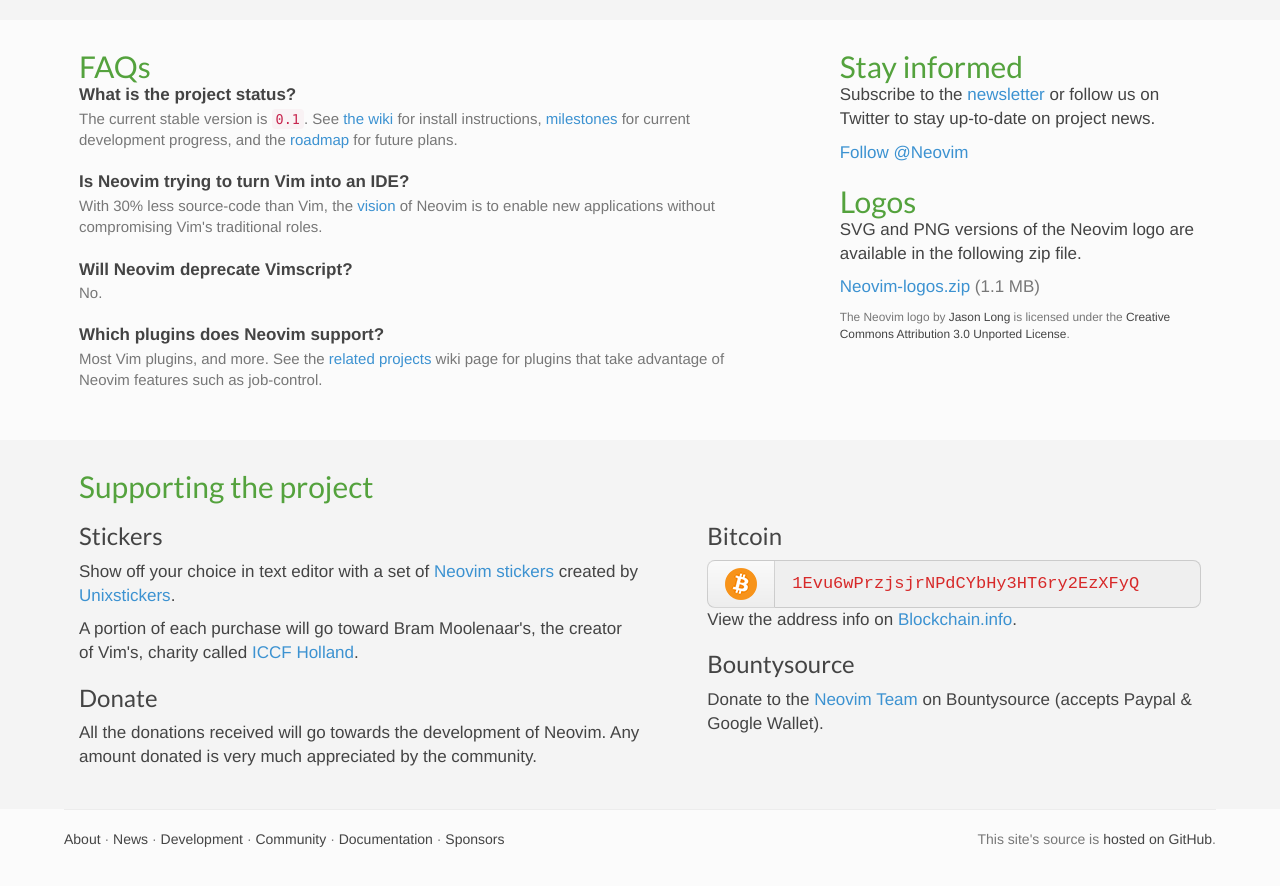
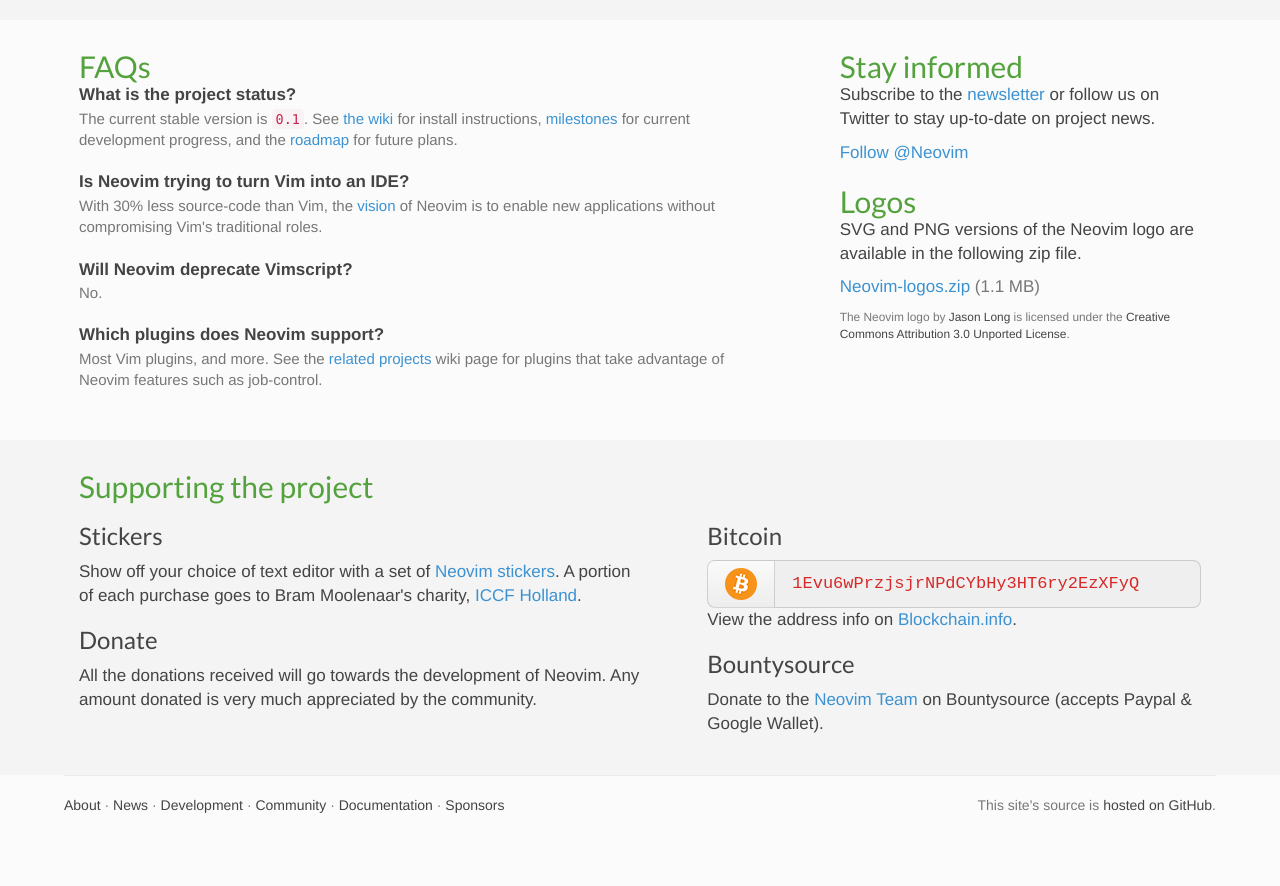
Before and after one commit to neovim/neovim.github.io, a Jekyll site: the page built from index.html, in a window 1280 px wide and 900 px high, scrolled down 1002 px. Shown: the top 886 px of the window. Built offline with Jekyll 4.4.1, drawn with Linux system fonts in a browser that asks for light colours; nearby versions of some CDN libraries; Markdown is read by kramdown in place of the engine named in the settings; comment, search, counter and statistics services are not loaded.

Commit message:
index.html: Make sentence less awkward.
Closes #129

```diff
--- a/index.html
+++ b/index.html
@@ -124,14 +124,10 @@
     <div class="col-half">
       <h3>Stickers</h3>
       <p>
-        Show off your choice in text editor with a set of
-        <a href="http://www.unixstickers.com/tag/neovim">Neovim stickers</a>
-        created by <a href="http://www.unixstickers.com/">Unixstickers</a>.
-      </p>
-      <p>
-        A portion of each purchase will go toward Bram Moolenaar's, the creator
-        of Vim's, charity called <a href="http://iccf-holland.org/">ICCF
-        Holland</a>.
+        Show off your choice of text editor with a set of
+        <a href="http://www.unixstickers.com/tag/neovim">Neovim stickers</a>.
+        A portion of each purchase goes to Bram Moolenaar's charity,
+        <a href="http://iccf-holland.org/">ICCF Holland</a>.
       </p>
       <h3 id="donate">Donate</h3>
       <p>
```
